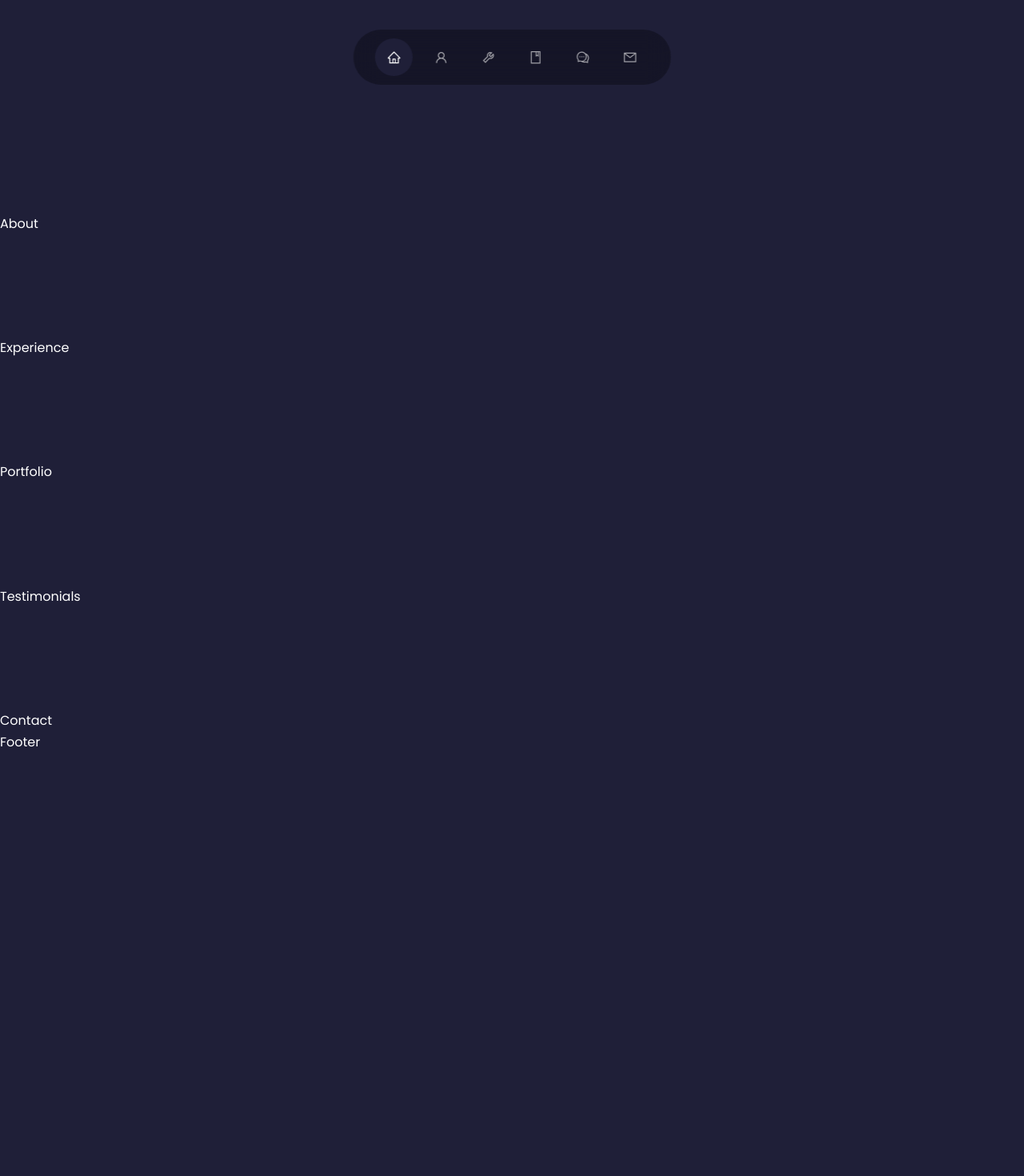
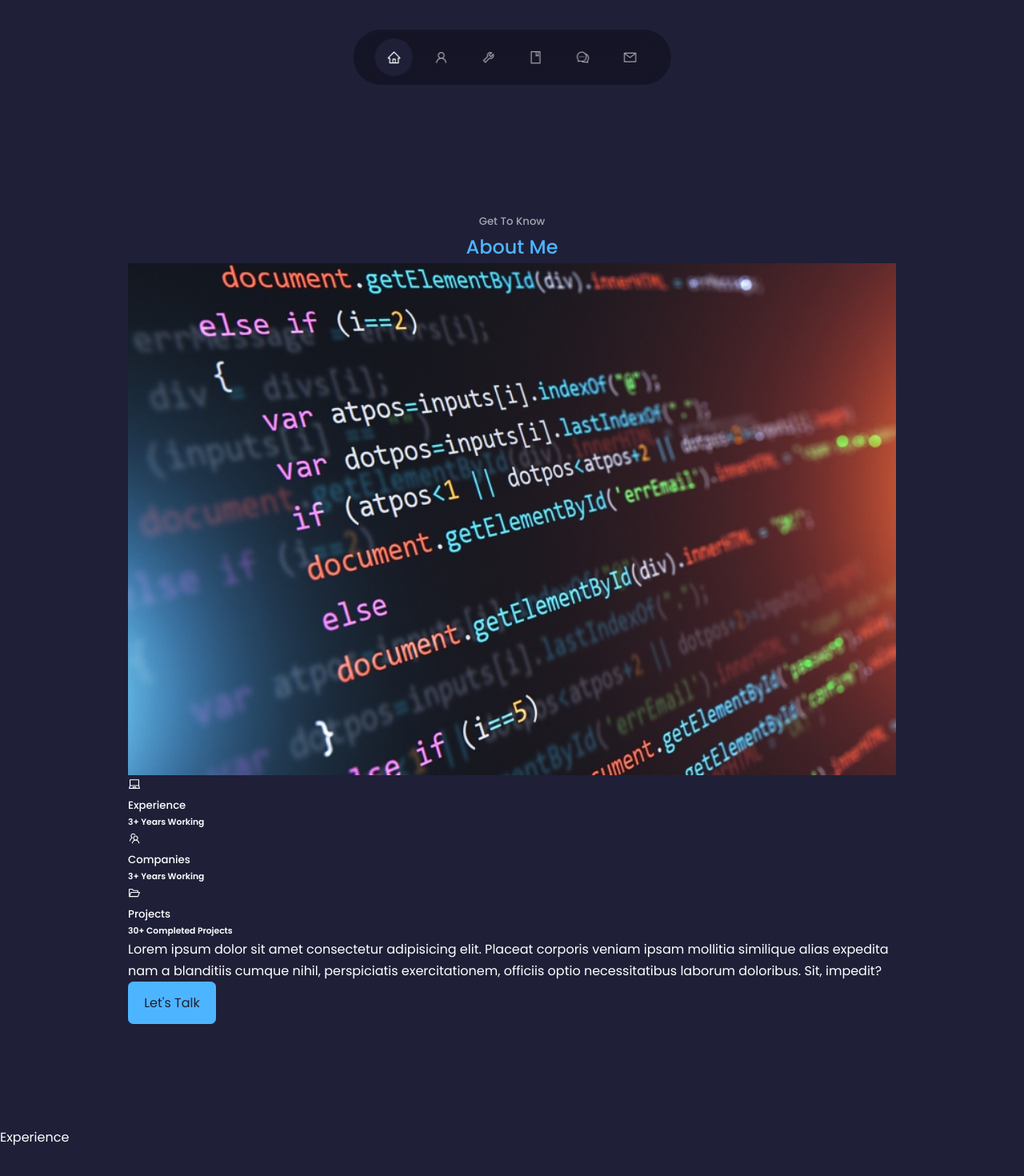
Before and after one commit to craigea92/react-portfolio, a React (Create React App) app: page / in a window 1280 px wide. Shown: the part 662-2132 px from the top of the page at 80% size. Before the commit the page ends 1603 px from the top, so only its background shows below. Built offline with nearby package versions, Linux system fonts and the light colour scheme.

Commit message:
Added the about page cards and fake information

```diff
--- a/src/components/about/About.jsx
+++ b/src/components/about/About.jsx
@@ -1,8 +1,58 @@
 import React from "react";
 import "./about.css";
+import aboutimage from "../../assets/About_Image.jpeg";
+import {
+  AiOutlineLaptop,
+  AiOutlineTeam,
+  AiOutlineFolderOpen,
+} from "react-icons/ai";
 
 const About = () => {
-  return <section id="about">About</section>;
+  return (
+    <section id="about">
+      <h5>Get To Know</h5>
+      <h2>About Me</h2>
+
+      <div className="container about__container">
+        <div className="about__me">
+          <div className="about__image">
+            <img src={aboutimage} alt="About" />
+          </div>
+        </div>
+
+        <div className="about__content">
+          <div className="about_cards">
+            <article className="about__card">
+              <AiOutlineLaptop className="about__icon" />
+              <h5>Experience</h5>
+              <h6>3+ Years Working</h6>
+            </article>
+            <article className="about__card">
+              <AiOutlineTeam className="about__icon" />
+              <h5>Companies</h5>
+              <h6>3+ Years Working</h6>
+            </article>
+            <article className="about__card">
+              <AiOutlineFolderOpen className="about__icon" />
+              <h5>Projects</h5>
+              <h6>30+ Completed Projects</h6>
+            </article>
+
+            <p>
+              Lorem ipsum dolor sit amet consectetur adipisicing elit. Placeat
+              corporis veniam ipsam mollitia similique alias expedita nam a
+              blanditiis cumque nihil, perspiciatis exercitationem, officiis
+              optio necessitatibus laborum doloribus. Sit, impedit?
+            </p>
+
+            <a href="#contact" className="btn btn-primary">
+              Let's Talk
+            </a>
+          </div>
+        </div>
+      </div>
+    </section>
+  );
 };
 
 export default About;
--- a/src/components/header/Header.jsx
+++ b/src/components/header/Header.jsx
@@ -14,7 +14,7 @@ const Header = () => {
     <HeaderSocials />
 
     <div className="header__image">
-      <img src={headerimage} alt=""/>
+      <img src={headerimage} alt="Craig"/>
     </div>
 
     <a href="#contact" className="scroll__down">Scroll Down</a>
```
Also changed, not shown: src/assets/About_Image.jpeg (added).
